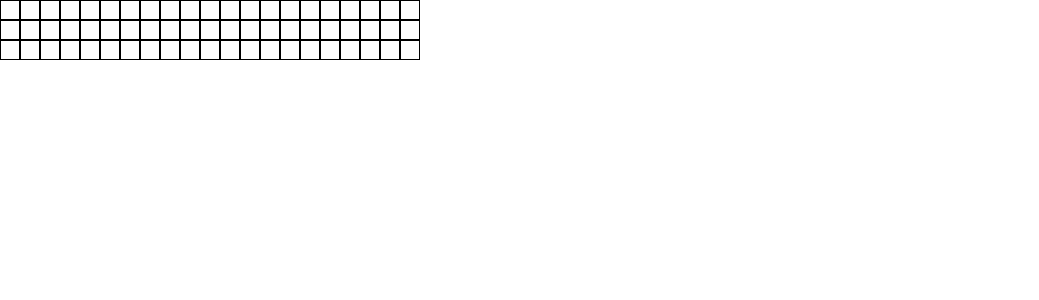
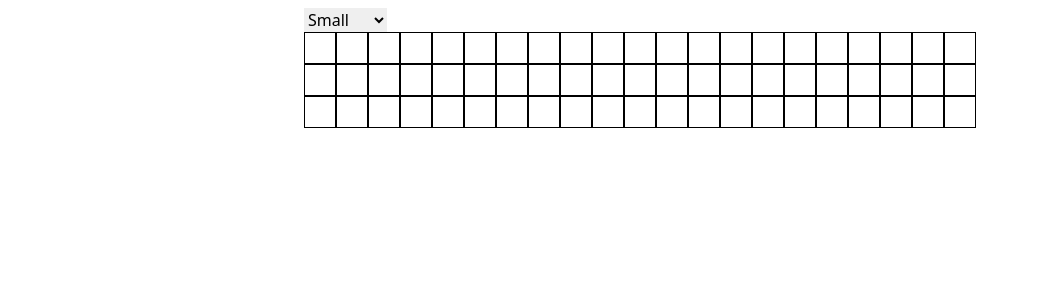
Before and after one commit to HyperPunkss/tetris-tiler-frontend, a Next.js app: page / in a window 1280 px wide. Shown: the top 300 px of the page, without its empty margins (0-1039 px from the left). Built offline with nearby package versions, Linux system fonts and the light colour scheme.

Commit message:
User can pick a size option

```diff
--- a/components/Grid.jsx
+++ b/components/Grid.jsx
@@ -1,8 +1,20 @@
-import React from "react";
+import React, { useState } from 'react';
 
 const Grid = ({ rows, columns }) => {
+  const [cellSize, setCellSize] = useState('medium');
+
   const handleClick = (id) => {
     console.log(id);
+  };
+
+  const handleSizeChange = (event) => {
+    setCellSize(event.target.value);
+  };
+
+  const cellClasses = {
+    small: 'w-2 h-2',
+    medium: 'w-8 h-8',
+    large: 'w-10 h-10',
   };
 
   const grid = [];
@@ -10,15 +22,26 @@
     const row = [];
     for (let j = 0; j < columns; j++) {
       const id = `${i}-${j}`;
-            row.push(<div className="w-5 h-5 border border-black" key={id} onClick={() => handleClick(id)}></div>);
+      row.push(
+        <div
+          className={`${cellClasses[cellSize]} border border-black`}
+          key={id}
+          onClick={() => handleClick(id)}
+        ></div>
+      );
     }
-        grid.push(
-            <div className="flex" key={i}>
-                {row}
+    grid.push(<div className="flex" key={i}>{row}</div>);
+  }
+  return (
+    <div>
+      <select onChange={handleSizeChange}>
+        <option value="small">Small</option>
+        <option value="medium">Medium</option>
+        <option value="large">Large</option>
+      </select>
+      <div className="flex flex-col">{grid}</div>
     </div>
   );
-    }
-    return <div className="flex flex-col">{grid}</div>;
 };
 
 export default Grid;
--- a/pages/index.js
+++ b/pages/index.js
@@ -3,7 +3,9 @@
 export default function Home() {
   return (
     <div>
+        <div className='p-2 flex justify-center items-center'>
          <Grid rows={3} columns={21} />
+        </div>
     </div>
   )
 }
```
Also changed, not shown: components/Board.jsx (deleted), components/Square.jsx (deleted). Lines whose indentation alone changed are shown as unchanged.
